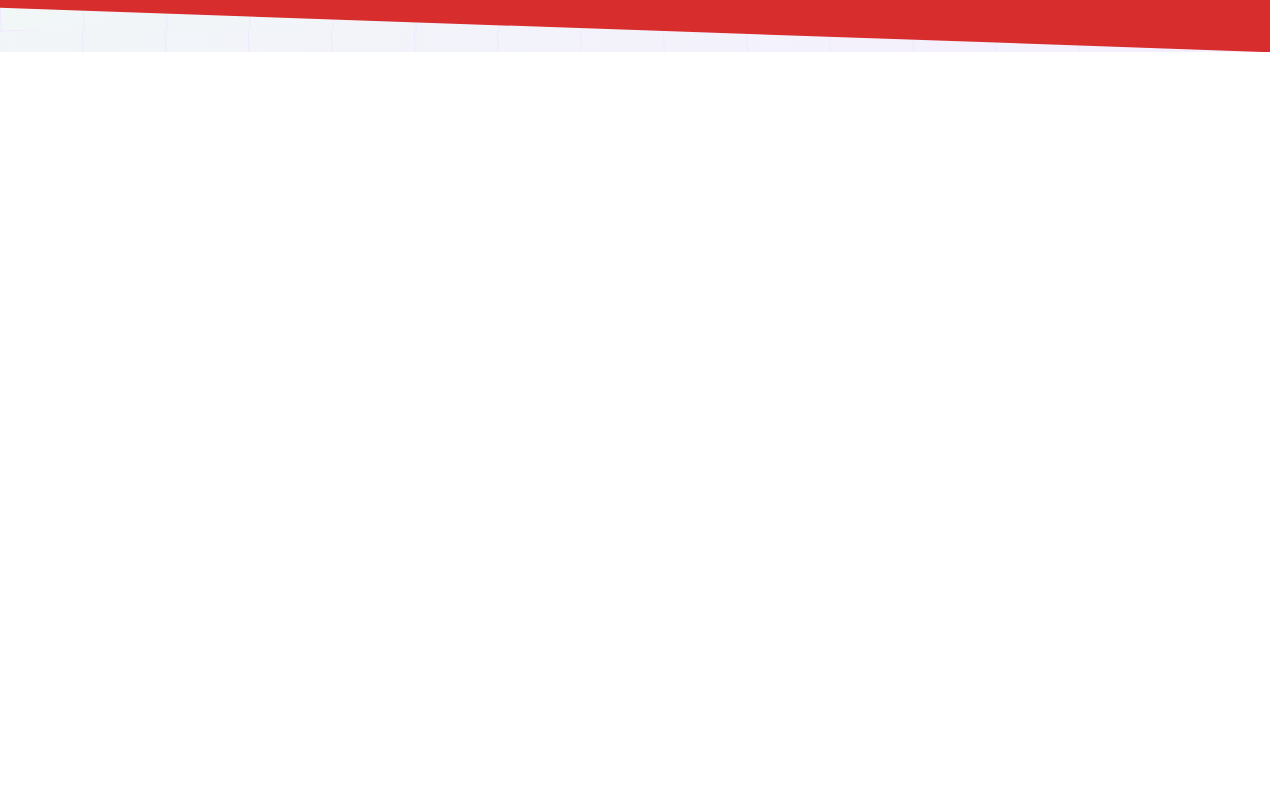
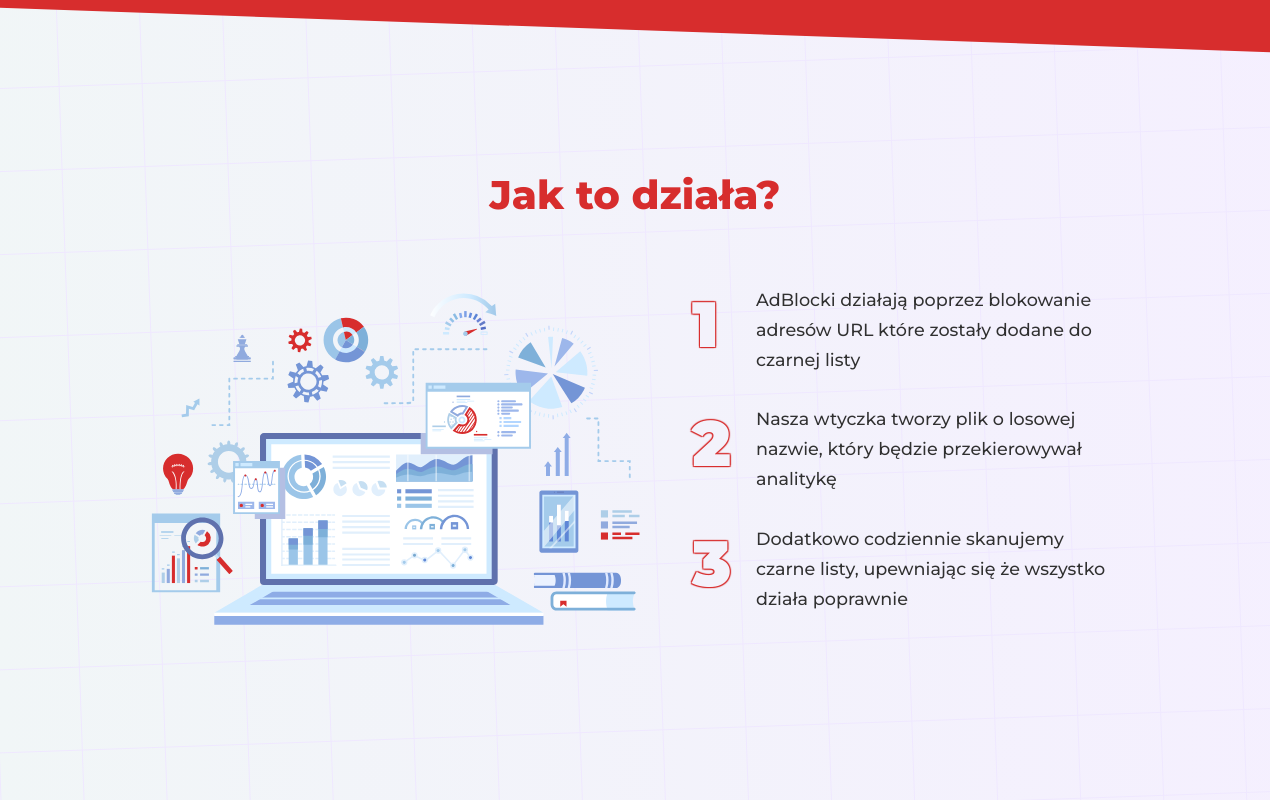
Before and after one commit to NiedziolkaMichal/track-adblock, a Next.js app: page / in a window 1280 px wide. Shown: the part 2404-3204 px from the top of the page. Before the commit the page ends 2456 px from the top, so only its background shows below. Built offline with nearby package versions, Linux system fonts and the light colour scheme; a web font is replaced by a local one.

Commit message:
Add How it works section

```diff
--- a/src/components/common.tsx
+++ b/src/components/common.tsx
@@ -1,4 +1,4 @@
-import styled from "styled-components";
+import styled, { DefaultTheme } from "styled-components";
 import { Margin, MarginValue } from "./margin";
 
 export const FullSizeImg = styled.img`
@@ -54,3 +54,23 @@ export const TransparentBorderGradient = styled.div`
     filter: blur(4px);
   }
 `;
+
+export const BigOrderedList = styled.ol<{ $color: (theme: DefaultTheme) => string; $borderColor: (theme: DefaultTheme) => string; $size: string; $weight: string }>`
+  padding: 0;
+  list-style-type: none;
+  counter-reset: index;
+  > li {
+    display: grid;
+    grid-template-columns: ${({ $size }) => $size} 1fr;
+
+    counter-increment: index 1;
+  }
+  > li::before {
+    content: counter(index, decimal);
+    font-size: ${({ $size }) => $size};
+    font-weight: ${({ $weight }) => $weight};
+    color: ${({ theme, $color }) => $color(theme)};
+    --border-color: ${({ theme, $borderColor }) => $borderColor(theme)};
+    text-shadow: 1px 1px 1px var(--border-color), -1px 1px 1px var(--border-color), -1px -1px 1px var(--border-color), 1px -1px 1px var(--border-color);
+  }
+`;
--- a/src/components/section.tsx
+++ b/src/components/section.tsx
@@ -60,3 +60,11 @@ export const SkewedSectionHeading = styled.h2<{ $color: (theme: DefaultTheme) =>
     text-align: center;
   }
 `;
+
+export const BaseSectionHeading = styled.h2<{ $color: (theme: DefaultTheme) => string; $margin?: MarginValue }>`
+  font-size: min(11vw, 2.5rem);
+  font-weight: 800;
+  color: ${({ theme, $color }) => $color(theme)};
+  text-align: center;
+  ${Margin}
+`;
--- a/src/pages/index.tsx
+++ b/src/pages/index.tsx
@@ -1,8 +1,8 @@
 import Head from "next/head";
 import styled from "styled-components";
-import { BigP, FullSizeImg } from "../components/common";
+import { BigOrderedList, BigP, FullSizeImg } from "../components/common";
 import { Header } from "../components/header";
-import { SectionContent, SkewedSection, SkewedSectionHeading, SkewedSectionsJoiner } from "../components/section";
+import { BaseSectionHeading, Section, SectionContent, SkewedSection, SkewedSectionHeading, SkewedSectionsJoiner } from "../components/section";
 import { PositionedImageLink, PositionedLinkGrid } from "../components/positionedLinks";
 import { HeroImage, HeroSection } from "../components/hero";
 import { BaseBackground } from "../styles/global";
@@ -25,6 +25,7 @@ export default function Home() {
         <ExplanationSection />
         <SkewedSectionsJoiner $bgColor={(theme) => theme.section.explanation.bg} />
         <AdBlocksSection />
+        <HowItWorksSection />
       </main>
     </>
   );
@@ -96,3 +97,52 @@ function AdBlocksSection() {
     </SkewedSection>
   );
 }
+
+function HowItWorksSection() {
+  return (
+    <Section $margin="t-140px b-140px">
+      <BaseSectionHeading $color={(theme) => theme.section.howItWorks.text} $margin="b-50px" id="how-it-works">
+        Jak to działa?
+      </BaseSectionHeading>
+      <SectionContent $gap="50px">
+        <HowItWorksImg src="/img/illustration/laptop.svg" width={600} height={420} alt="" />
+        <HowItWorksList $color={(theme) => theme.section.howItWorks.liMarkerColor} $borderColor={(theme) => theme.section.howItWorks.liMarkerBorder}>
+          <li>
+            <BigP>AdBlocki działają poprzez blokowanie adresów URL które zostały dodane do czarnej listy</BigP>
+          </li>
+          <li>
+            <BigP>Nasza wtyczka tworzy plik o losowej nazwie, który będzie przekierowywał analitykę</BigP>
+          </li>
+          <li>
+            <BigP>Dodatkowo codziennie skanujemy czarne listy, upewniając się że wszystko działa poprawnie</BigP>
+          </li>
+        </HowItWorksList>
+      </SectionContent>
+    </Section>
+  );
+}
+
+const HowItWorksImg = styled(FullSizeImg)`
+  max-width: 31rem;
+`;
+
+export const HowItWorksList = styled(BigOrderedList).attrs(() => ({
+  $size: "4rem",
+  $weight: 900,
+}))`
+  > li {
+    max-width: 27rem;
+    margin-bottom: 30px;
+
+    @media (max-width: 15rem) {
+      grid-template-columns: initial;
+      text-align: center;
+    }
+  }
+
+  > li::before {
+    @media (max-width: 15rem) {
+      margin: auto;
+    }
+  }
+`;
--- a/src/styles/themes.tsx
+++ b/src/styles/themes.tsx
@@ -30,6 +30,11 @@ export const THEME = {
     adBlocks: {
       bg: "#d72d2d",
       text: "#fff",
+    },
+    howItWorks: {
+      text: "#d72d2d",
+      liMarkerColor: "#f3f2fb",
+      liMarkerBorder: "#d72d2d",
     },
   },
   card: {
```
Also changed, not shown: public/img/illustration/laptop.svg (added).
